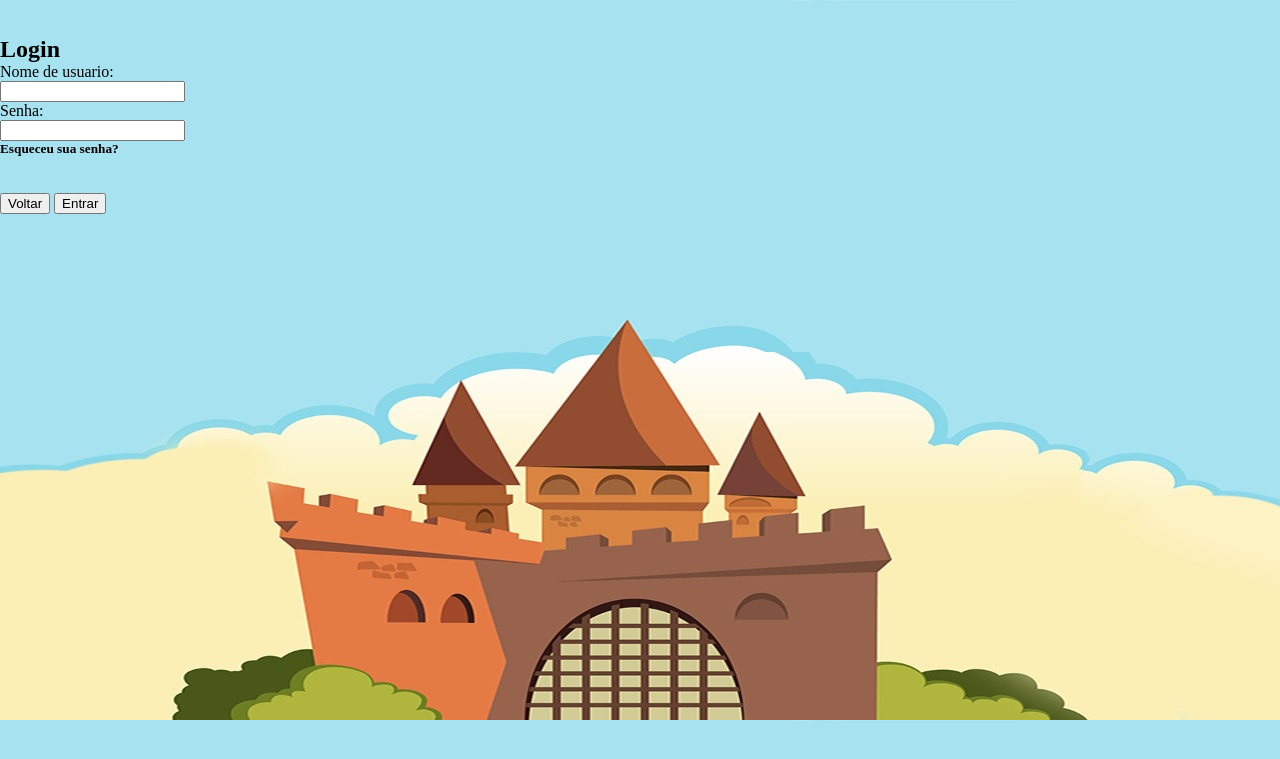
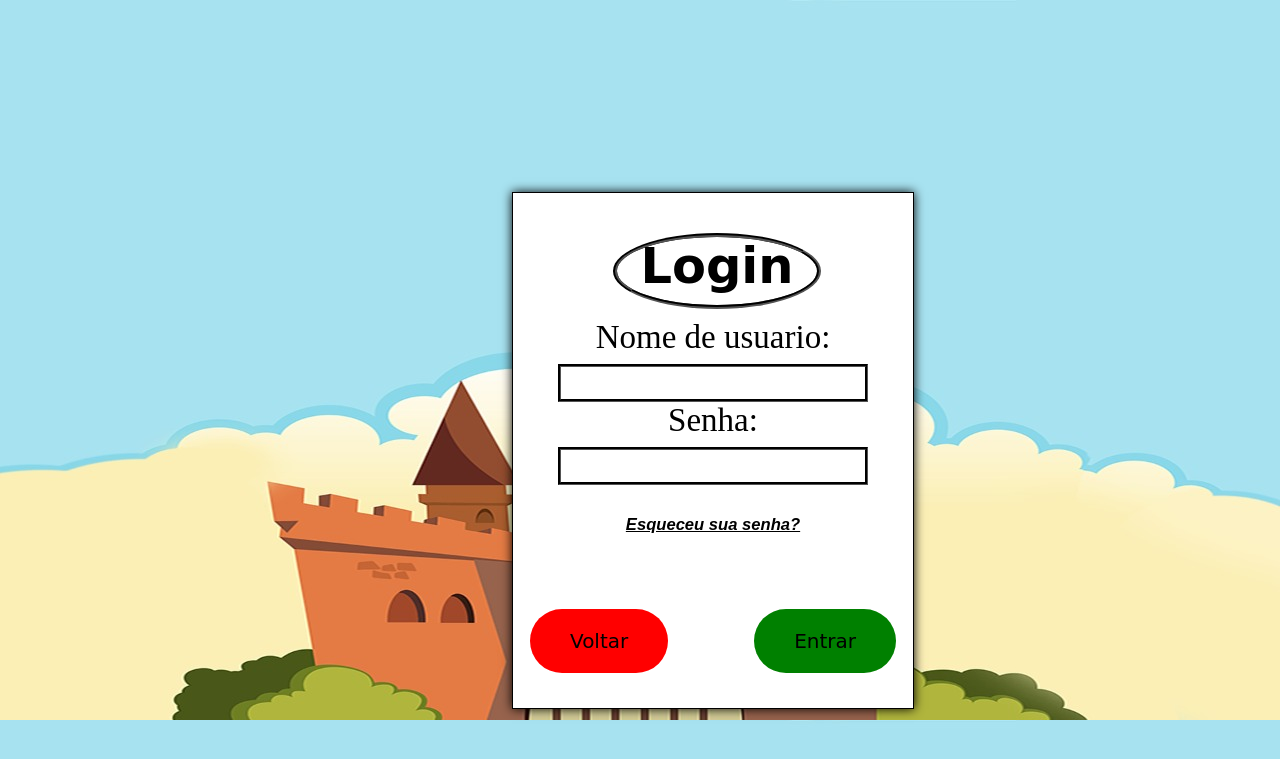
Before and after one commit to giorgio270/Projeto-Castelo-Animado, a PHP site: page /login.html in a window 1280 px wide. Shown: the top 759 px of the page. Run offline with PHP 8.4, Linux system fonts and the light colour scheme.

Commit message:
CSS tela de login

```diff
--- a/estilo.css
+++ b/estilo.css
@@ -5,7 +5,6 @@
 .bodyIndex {
     background-image: url(imagens/bgIndex.png);
     background-size: 100%;
-    background-repeat: repeat;
     display: table;
     width: 100%;
     height: 100%;
@@ -19,7 +18,6 @@ body {
     width: 100%;
     height: 100%;
 }
-
 
 .menu{
     background-color: whitesmoke;
@@ -49,9 +47,6 @@ body {
     text-shadow: white 1px 1px 1px;
 }
 
-
-
-
 .geral{
     width: 1024px;
     height: auto;
@@ -66,11 +61,6 @@ body {
     display: block;
     margin-top: 30%;
 }
-
-
-
-
-
 
 .bloco01{
     width: 100%;
@@ -136,3 +126,82 @@ body {
     font-size:25px;
     font-family: "Comic Sans MS";
 }
+
+.formLogin{
+    font-size: 33px;
+    padding-top: 40px;
+    box-shadow: 0px 0px 10px;
+    background-color: white;
+    width: 400px;
+    height: 475px;
+    text-align: center;
+    border: black solid 1px;
+    margin-top: 15%;
+    margin-left: 40%;
+}
+
+.formLogin #formTitle{
+    font-family: 'Comic Sans MS';
+    border: black groove 4px;
+    width:50%;
+    text-align: center;
+    margin-left: 25%;
+    padding-bottom: 10px;
+    border-radius: 50%;
+    margin-bottom: 10px;
+}
+
+.formLogin .formHead input{
+    text-align: center;
+    font-family: 'Comic Sans MS';
+    border: black groove 3px;
+    margin-top: 8px;
+    font-weight: bold;
+    font-size: 20px;
+    width: 75%;
+    height: 30px;
+}
+
+.formLogin .esqueci{
+    font-family: Arial, Helvetica, sans-serif;
+    margin-top: 30px;
+    font-size: 20px;
+    font-style: italic;
+    text-decoration: none;
+    color: black;
+    margin-bottom: 0px;
+}
+
+.formLogin .esqueci a:visited{
+    color:black;
+}
+
+.formLogin  .button{
+    border: none;
+    text-decoration: none;
+    font-size: 20px;
+    padding: 5% 10%;
+    text-align: center;
+    color: black;
+    font-family: 'Comic Sans MS';
+    display: inline;
+    border-radius: 50px;
+}
+
+.formLogin .button:hover{
+    font-size: 22px;
+    font-weight: bold;
+    cursor: pointer;
+}
+
+.formLogin .loginButtons .button:first-child{
+    background-color: red;
+    float: left;
+    margin-left: 17px;
+}
+
+.formLogin .loginButtons .button{
+    background-color: green;
+    float: right;
+    margin-right: 17px;
+}
--- a/login.html
+++ b/login.html
@@ -7,18 +7,23 @@
     <title>Castelo Animado - Login</title>
 </head>
 <body>
-    <br/><br/>
-    <h2>Login</h2>
     <div class="formLogin">
+        <h2 id="formTitle">Login</h2>
          <form name="formLogin" method="post">
+             <div class="formHead">
                 Nome de usuario:<br/>
                 <input type="text" name="usuario"/><br/>
                 Senha:<br/>
                 <input type="password" name="senha"/><br/>
-        <h5>Esqueceu sua senha?</h5>
+            </div>
+            <div class="esqueci">
+                <h5><a href="">Esqueceu sua senha?</h5>
+            </div>
             <br/><br/>
-        <a href="index.html"><input type="button" name="cancel" value="Voltar" /></a>
-        <input type="submit" name="login" value="Entrar"/>
+                <div class="loginButtons">
+                    <a href="index.html"><input class="button" type="button" name="cancel" value="Voltar"/></a>
+                    <input class="button" type="submit" name="login" value="Entrar"/>
+                </div>
         </form>
     </div>
 </body>
```
Lines whose indentation alone changed are shown as unchanged.
